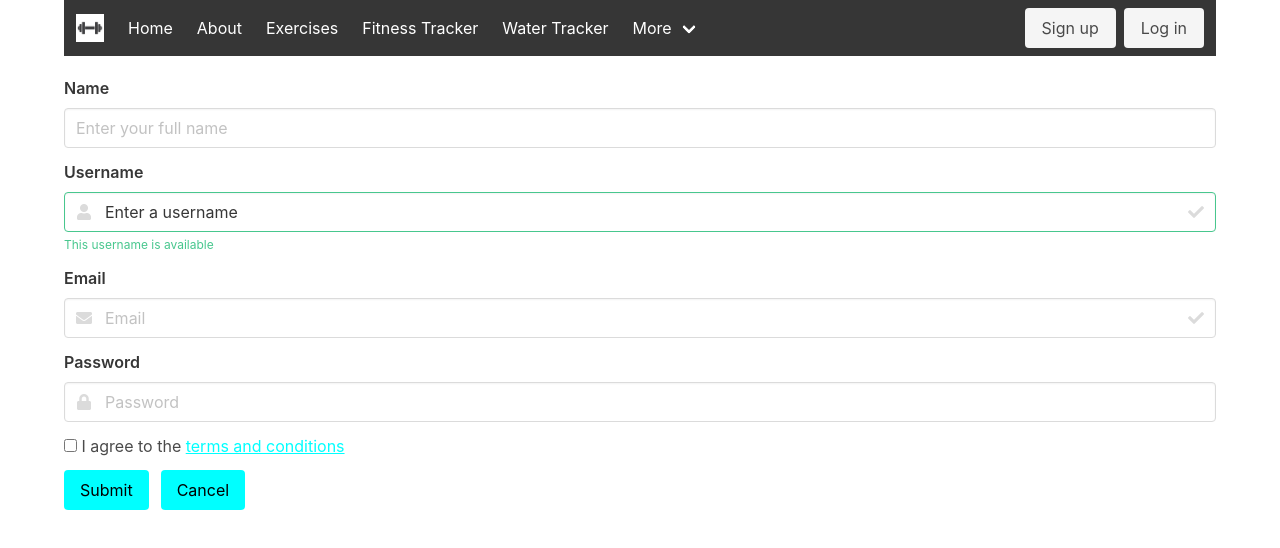
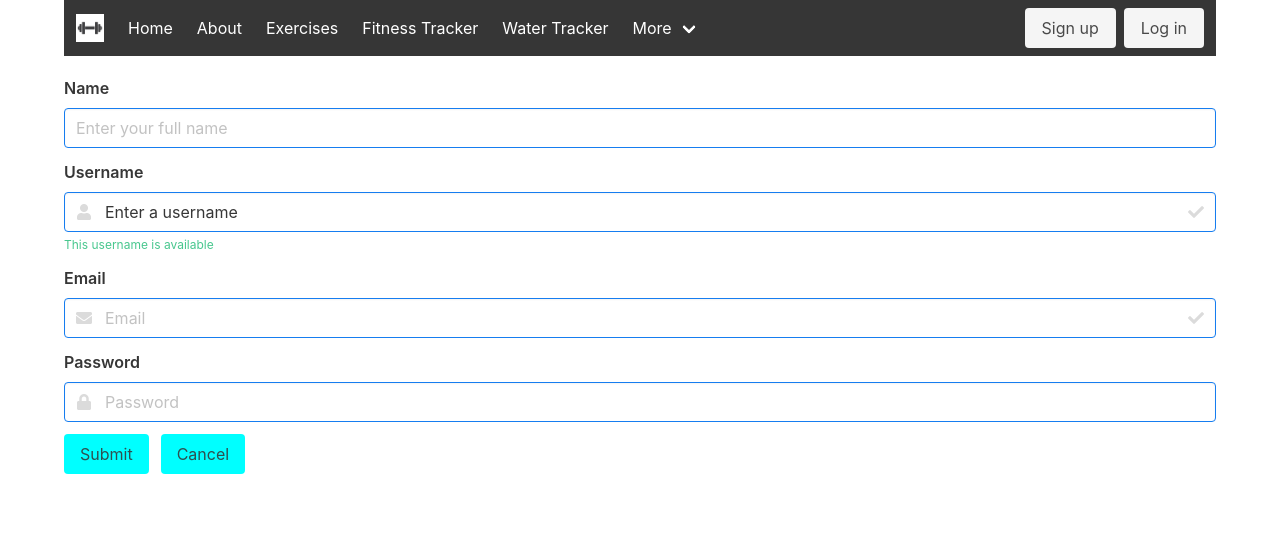
Before and after one commit to graziang1/FitnessApp, a Vue app in the folder client/: page /signup in a window 1280 px wide. Shown: the top 548 px of the page. Built offline with nearby package versions, Linux system fonts and the light colour scheme.

Commit message:
Adjusted coloring on forms to reflect theme

```diff
--- a/client/src/views/ContactUs.vue
+++ b/client/src/views/ContactUs.vue
@@ -8,7 +8,7 @@
   <div class="field-body">
     <div class="field">
       <p class="control is-expanded has-icons-left">
-        <input class="input" type="text" placeholder="Name">
+        <input class="input is-info" type="text" placeholder="Name">
         <span class="icon is-small is-left">
           <i class="fas fa-user"></i>
         </span>
@@ -16,7 +16,7 @@
     </div>
     <div class="field">
       <p class="control is-expanded has-icons-left has-icons-right">
-        <input class="input is-success is-danger" type="email" placeholder="Email" value="example@fitnessatease.com">
+        <input class="input is-info" type="email" placeholder="Email" value="example@fitnessatease.com">
         <span class="icon is-small is-left">
           <i class="fas fa-envelope"></i>
         </span>
@@ -42,7 +42,7 @@
           </a>
         </p>
         <p class="control is-expanded">
-          <input class="input" type="tel" placeholder="Your phone number">
+          <input class="input is-info" type="tel" placeholder="Your phone number">
         </p>
       </div>
       <p class="help">Please include your area code.</p>
@@ -77,7 +77,7 @@
   <div class="field-body">
     <div class="field">
       <div class="control">
-        <input class="input is-danger" type="text" placeholder="e.g. How can I join FitnessAtEase">
+        <input class="input is-info" type="text" placeholder="e.g. How can I join FitnessAtEase">
       </div>
       <p class="help is-danger">
         This field is required
@@ -93,7 +93,7 @@
   <div class="field-body">
     <div class="field">
       <div class="control">
-        <textarea class="textarea" placeholder="Explain what we can help you with"></textarea>
+        <textarea class="textarea is-info" placeholder="Explain what we can help you with"></textarea>
       </div>
     </div>
   </div>
@@ -101,13 +101,13 @@
 
 <div class="field is-horizontal">
   <div class="field-label">
-    <!-- Left empty for spacing -->
+
   </div>
   <div class="field-body">
     <div class="field">
       <div class="control">
         <button class="button">
-          Send message
+          Send Message
         </button>
       </div>
     </div>
@@ -129,6 +129,6 @@ export default {
   .button {
     background-color:aqua;
     border:1px;
-    color: black;
+    color: darkslategray;
   }
 </style>
--- a/client/src/views/LogIn.vue
+++ b/client/src/views/LogIn.vue
@@ -7,7 +7,7 @@
     <form>
         <div class="field">
         <p class="control has-icons-left has-icons-right">
-            <input class="input" type="email" placeholder="Email">
+            <input class="input is-info" type="email" placeholder="Email">
             <span class="icon is-small is-left">
             <i class="fas fa-envelope"></i>
             </span>
@@ -18,7 +18,7 @@
         </div>
         <div class="field">
         <p class="control has-icons-left">
-            <input class="input" type="password" placeholder="Password">
+            <input class="input is-info" type="password" placeholder="Password">
             <span class="icon is-small is-left">
             <i class="fas fa-lock"></i>
             </span>
@@ -50,6 +50,6 @@ export default {
     #btn-login {
         background-color:aqua;
         border:1px;
-        color: black;
+        color: darkslategray;
     }
 </style>
--- a/client/src/views/SignUp.vue
+++ b/client/src/views/SignUp.vue
@@ -4,14 +4,14 @@
 <div class="field">
   <label class="label">Name</label>
   <div class="control">
-    <input class="input" type="Enter your full name" placeholder="Enter your full name">
+    <input class="input is-info" type="Enter your full name" placeholder="Enter your full name">
   </div>
 </div>
 
 <div class="field">
   <label class="label">Username</label>
   <div class="control has-icons-left has-icons-right">
-    <input class="input is-success" type="text" placeholder="" value="Enter a username">
+    <input class="input is-info" type="text" placeholder="" value="Enter a username">
     <span class="icon is-small is-left">
       <i class="fas fa-user"></i>
     </span>
@@ -25,7 +25,7 @@
 <div class="field">
   <label class="label">Email</label>
   <p class="control has-icons-left has-icons-right">
-    <input class="input" type="email" placeholder="Email">
+    <input class="input is-info" type="email" placeholder="Email">
     <span class="icon is-small is-left">
       <i class="fas fa-envelope"></i>
     </span>
@@ -37,20 +37,11 @@
 <div class="field">
   <label class="label">Password</label>
   <p class="control has-icons-left">
-    <input class="input" type="password" placeholder="Password">
+    <input class="input is-info" type="password" placeholder="Password">
     <span class="icon is-small is-left">
       <i class="fas fa-lock"></i>
     </span>
   </p>
-</div>
-
-<div class="field">
-  <div class="control">
-    <label class="checkbox">
-      <input type="checkbox">
-      I agree to the <a href="#" style="color:aqua;"><u>terms and conditions</u></a>
-    </label>
-  </div>
 </div>
 
 <div class="field is-grouped">
@@ -76,6 +67,6 @@ export default {
   #btn-submit, #btn-cancel {
     background-color:aqua;
     border:1px;
-    color: black;
+    color: darkslategray;
   }
 </style>
```
Also changed, not shown: client/src/views/FitnessTracker.vue (+5 -5 lines).
